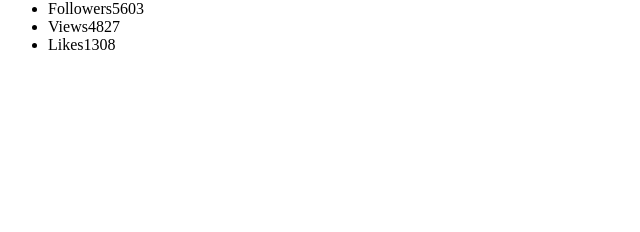
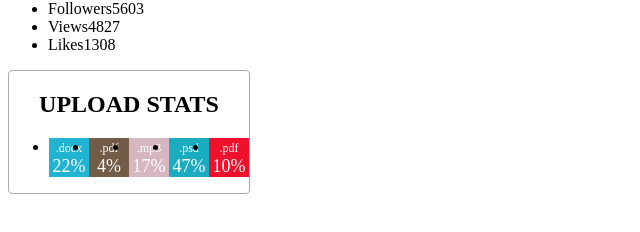
Before and after one commit to vlevkovska/goit-react-hw-01-components, a React (Create React App) app: page / in a window 1280 px wide. Shown: the part 430-662 px from the top of the page, without its empty margins (0-640 px from the left). Built offline with nearby package versions, Linux system fonts and the light colour scheme.

Commit message:
Statistics added

```diff
--- a/src/components/App.js
+++ b/src/components/App.js
@@ -1,5 +1,7 @@
 import User from './Profile';
 import users from '../user.json';
+import Statistics from './Statistics';
+import statisticalData from '../statistical-data.json';
 
 export default function App() {
   return (
@@ -13,6 +15,8 @@ export default function App() {
         views={users[0].stats.views}
         likes={users[0].stats.likes}
       />
+
+      <Statistics stats={statisticalData} title="Upload stats"></Statistics>
     </div>
   );
 }
--- /dev/null
+++ b/src/components/Statistics.js
@@ -0,0 +1,38 @@
+import PropTypes from 'prop-types';
+import s from './statistics.module.css';
+
+function Statistics({ title, stats }) {
+  return (
+    <section className={s.statistics}>
+      {/* {!title ? !title : <h2 className={s.title}>{title}</h2>} */}
+      {title && <h2 className={s.title}>{title}</h2>}
+      <ul className={s.list}>
+        {stats.map(element => (
+          <li
+            className={s.item}
+            key={element.id}
+            style={{
+              backgroundColor: `${
+                '#' +
+                (Math.random().toString(16) + '000000')
+                  .substring(2, 8)
+                  .toUpperCase()
+              }`,
+            }}
+          >
+            <span className={s.label}>{element.label}</span>
+            <span className={s.percentage}>{element.percentage}%</span>
+          </li>
+        ))}
+      </ul>
+    </section>
+  );
+}
+
+Statistics.propTypes = {
+  id: PropTypes.string,
+  label: PropTypes.string,
+  percentage: PropTypes.number,
+};
+
+export default Statistics;
--- /dev/null
+++ b/src/components/statistics.module.css
@@ -0,0 +1,37 @@
+.statistics {
+  width: 240px;
+  margin-top: 15px;
+
+  border: 1px solid #aaa;
+  border-radius: 4px;
+
+  background-color: #fff;
+}
+.title {
+  text-transform: uppercase;
+  text-align: center;
+}
+.list {
+  display: flex;
+}
+.item {
+  width: 48px;
+
+  /* display: flex;
+  justify-content: center;
+  align-items: center; */
+}
+.label {
+  display: block;
+  text-align: center;
+
+  color: #fff;
+  font-size: 12px;
+}
+.percentage {
+  display: block;
+  text-align: center;
+
+  color: #fff;
+  font-size: 18px;
+}
--- /dev/null
+++ b/src/statistical-data.json
@@ -0,0 +1,7 @@
+[
+  { "id": "id-1", "label": ".docx", "percentage": 22 },
+  { "id": "id-2", "label": ".pdf", "percentage": 4 },
+  { "id": "id-3", "label": ".mp3", "percentage": 17 },
+  { "id": "id-4", "label": ".psd", "percentage": 47 },
+  { "id": "id-5", "label": ".pdf", "percentage": 10 }
+]
```
